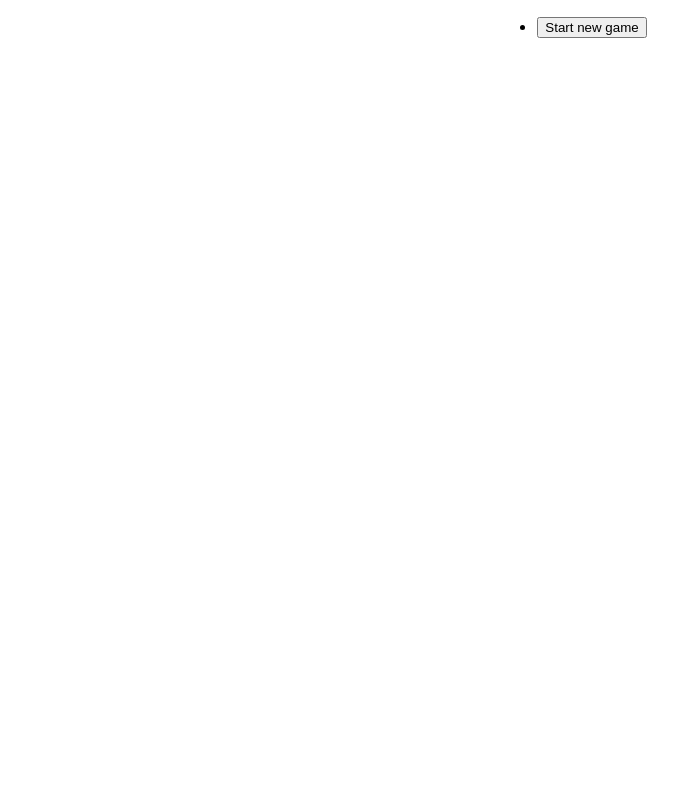
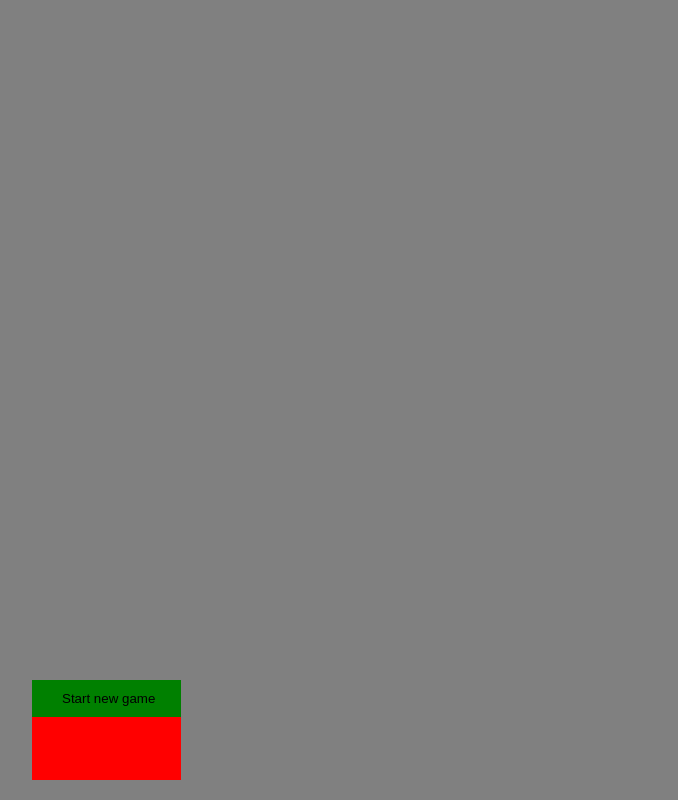
Before and after one commit to EmilNilsson12/slay-the-spire-clone, a Next.js app: page / in a window 1280 px wide. Shown: the whole page, without its empty margins (68-746 px from the left). Built offline with nearby package versions, Linux system fonts and the light colour scheme.

Commit message:
Style main menu list items

```diff
--- a/components/MainMenu/MainMenu.js
+++ b/components/MainMenu/MainMenu.js
@@ -1,5 +1,11 @@
 import React from 'react';
-import { MainMenuWrapper } from './MainMenu.styled';
+import {
+    MainMenuList,
+    MainMenuListItem,
+    MainMenuListItemBtn,
+    MainMenuListItemBtnTextContainer,
+    MainMenuWrapper,
+} from './MainMenu.styled';
 
 export default function MainMenu({ callBackFunc }) {
     const handleClick = (evt) => {
@@ -9,15 +15,17 @@ export default function MainMenu({ callBackFunc }) {
     };
     return (
         <MainMenuWrapper>
-            <ul>
-                <li>
-                    <button
+            <MainMenuList>
+                <MainMenuListItem>
+                    <MainMenuListItemBtn
                         id="main-menu-start"
                         onClick={(evt) => handleClick(evt)}
                     >
-                        Start new game
-                    </button>
-                </li>
+                        <MainMenuListItemBtnTextContainer>
+                            Start new game
+                        </MainMenuListItemBtnTextContainer>
+                    </MainMenuListItemBtn>
+                </MainMenuListItem>
                 {/* <li>
                     <button
                         id="main-menu-options"
@@ -26,7 +34,7 @@ export default function MainMenu({ callBackFunc }) {
                         Options menu
                     </button>
                 </li> */}
-            </ul>
+            </MainMenuList>
         </MainMenuWrapper>
     );
 }
--- a/components/MainMenu/MainMenu.styled.js
+++ b/components/MainMenu/MainMenu.styled.js
@@ -1,5 +1,55 @@
 import styled from 'styled-components';
 
 export const MainMenuWrapper = styled.nav`
-    background-color: white;
+    background-color: grey;
+    width: 100%;
+    height: 100vh;
+    position: relative;
 `;
+
+export const MainMenuList = styled.ul`
+    margin: 0;
+    padding: 0;
+    position: absolute;
+    bottom: 20px;
+    left: 100px;
+    background-color: red;
+    /* width: 100px; */
+    height: 100px;
+`;
+
+export const MainMenuListItem = styled.li`
+    background-color: green;
+    display: block;
+`;
+export const MainMenuListItemBtn = styled.button`
+    width: 100%;
+    background-color: transparent;
+    padding-left: 10px;
+    border: none;
+    &:hover {
+        cursor: pointer;
+        span {
+            transition: all 100ms linear;
+            transform: translateX(10px);
+            background: linear-gradient(
+                90deg,
+                rgba(255, 255, 255, 1) 0%,
+                rgba(255, 255, 255, 0) 100%
+            );
+            color: black;
+        }
+    }
+`;
+
+export const MainMenuListItemBtnTextContainer = styled.span`
+    transition: all 100ms linear;
+    background: linear-gradient(
+        90deg,
+        rgba(255, 255, 255, 0) 0%,
+        rgba(255, 255, 255, 0) 100%
+    );
+    display: inline-block;
+    padding: 10px 20px;
+    border-radius: 10px;
+`;
```
